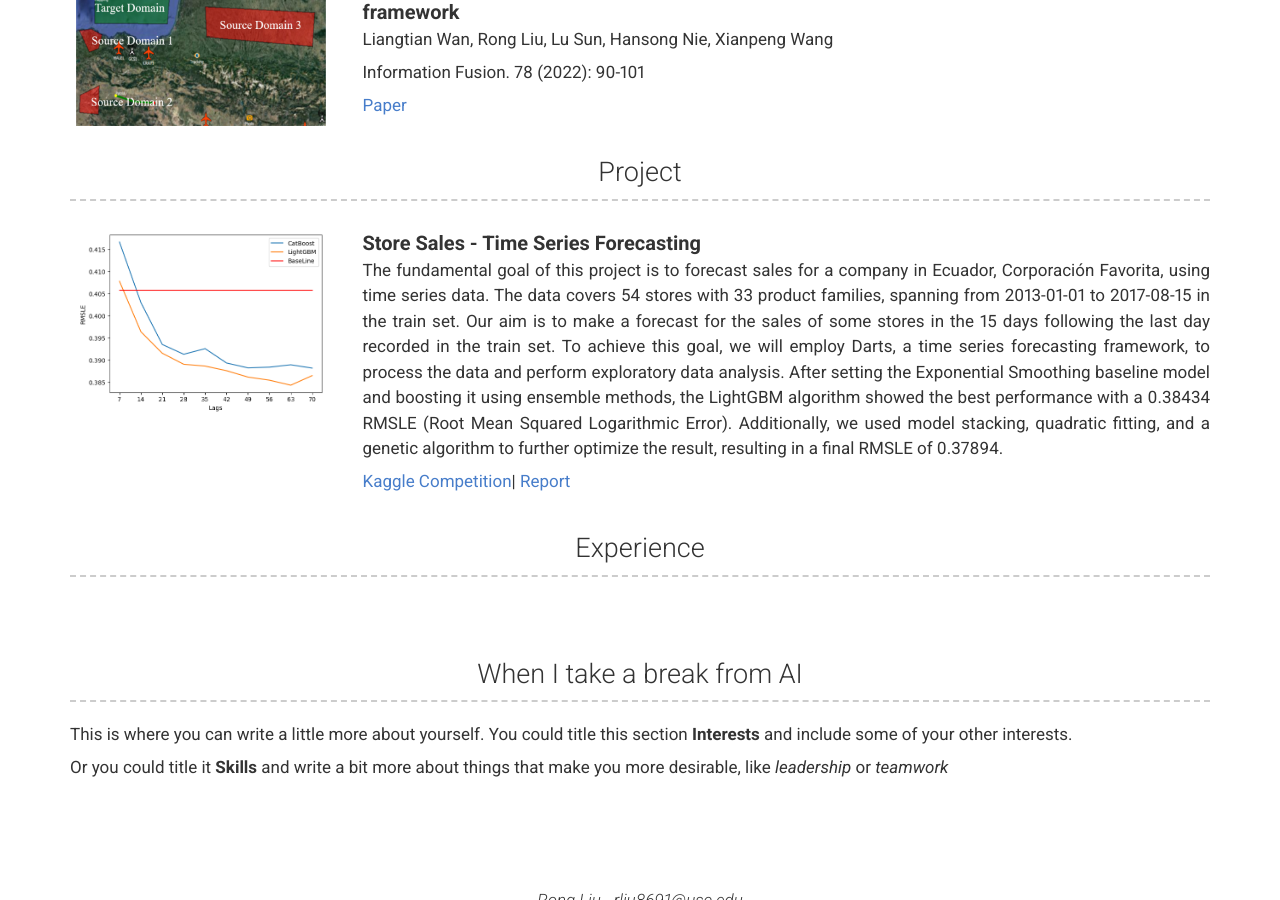
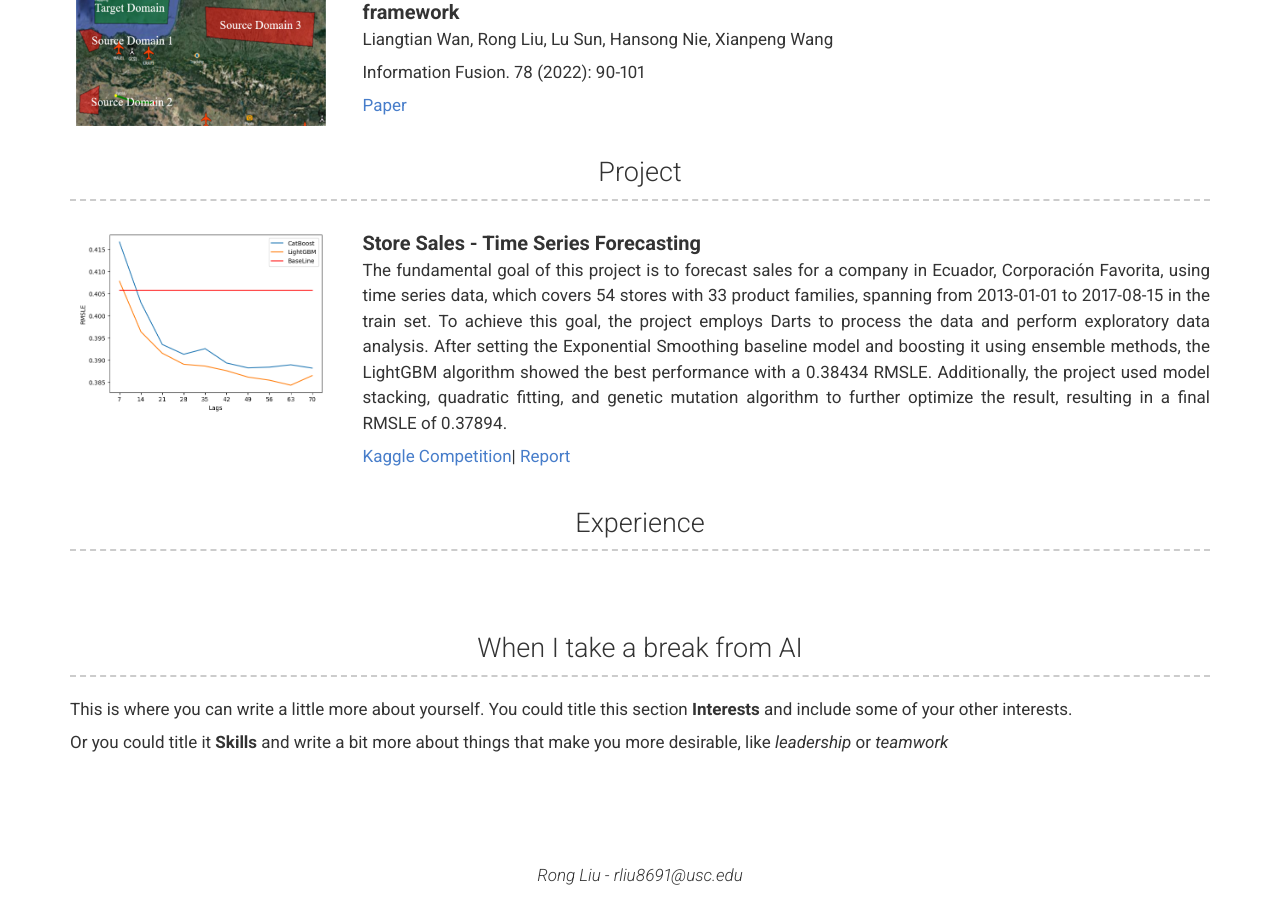
Before and after one commit to RongLiu-Leo/rongliu-leo.github.io, a Jekyll site: the page built from index.md, in a window 1280 px wide and 900 px high, scrolled down 754 px. Built offline with Jekyll 4.4.1, drawn with Linux system fonts in a browser that asks for light colours; nearby versions of some CDN libraries; a style sheet for code colours, icons or effects is not loaded.

Commit message:
Update _config.yml

```diff
--- a/_config.yml
+++ b/_config.yml
@@ -68,16 +68,10 @@ content:
       - title: Store Sales - Time Series Forecasting
         image: images/comparison.png
         description: | # this will include new lines to allow paragraphs
-          The fundamental goal of this project is to forecast sales for a company in Ecuador,
-          Corporación Favorita, using time series data. The data covers 54 stores with 33 product families,
-          spanning from 2013-01-01 to 2017-08-15 in the train set.
-          Our aim is to make a forecast for the sales of some stores in the 15 days following the last day recorded in the train set.
-          To achieve this goal, we will employ Darts, a time series forecasting framework, to process the data
-          and perform exploratory data analysis. After setting the Exponential Smoothing baseline model and
-          boosting it using ensemble methods, the LightGBM algorithm showed the best performance with a
-          0.38434 RMSLE (Root Mean Squared Logarithmic Error). Additionally, we used model stacking,
-          quadratic fitting, and a genetic algorithm to further optimize the result, resulting in a final RMSLE of
-          0.37894.
+          The fundamental goal of this project is to forecast sales for a company in Ecuador, Corporación Favorita, using time series data, which covers 54 stores with 33 product families, spanning from 2013-01-01 to 2017-08-15 in the train set.
+          To achieve this goal, the project employs Darts to process the data and perform exploratory data analysis.
+          After setting the Exponential Smoothing baseline model and boosting it using ensemble methods, the LightGBM algorithm showed the best performance with a 0.38434 RMSLE.
+          Additionally, the project used model stacking, quadratic fitting, and genetic mutation algorithm to further optimize the result, resulting in a final RMSLE of 0.37894.
 
           [Kaggle Competition](https://www.kaggle.com/competitions/store-sales-time-series-forecasting)|
           [Report](https://drive.google.com/file/d/1qFx3XvNh6RqaNpol3grpwS9sHMt-dqp4/view?usp=share_link)
```
